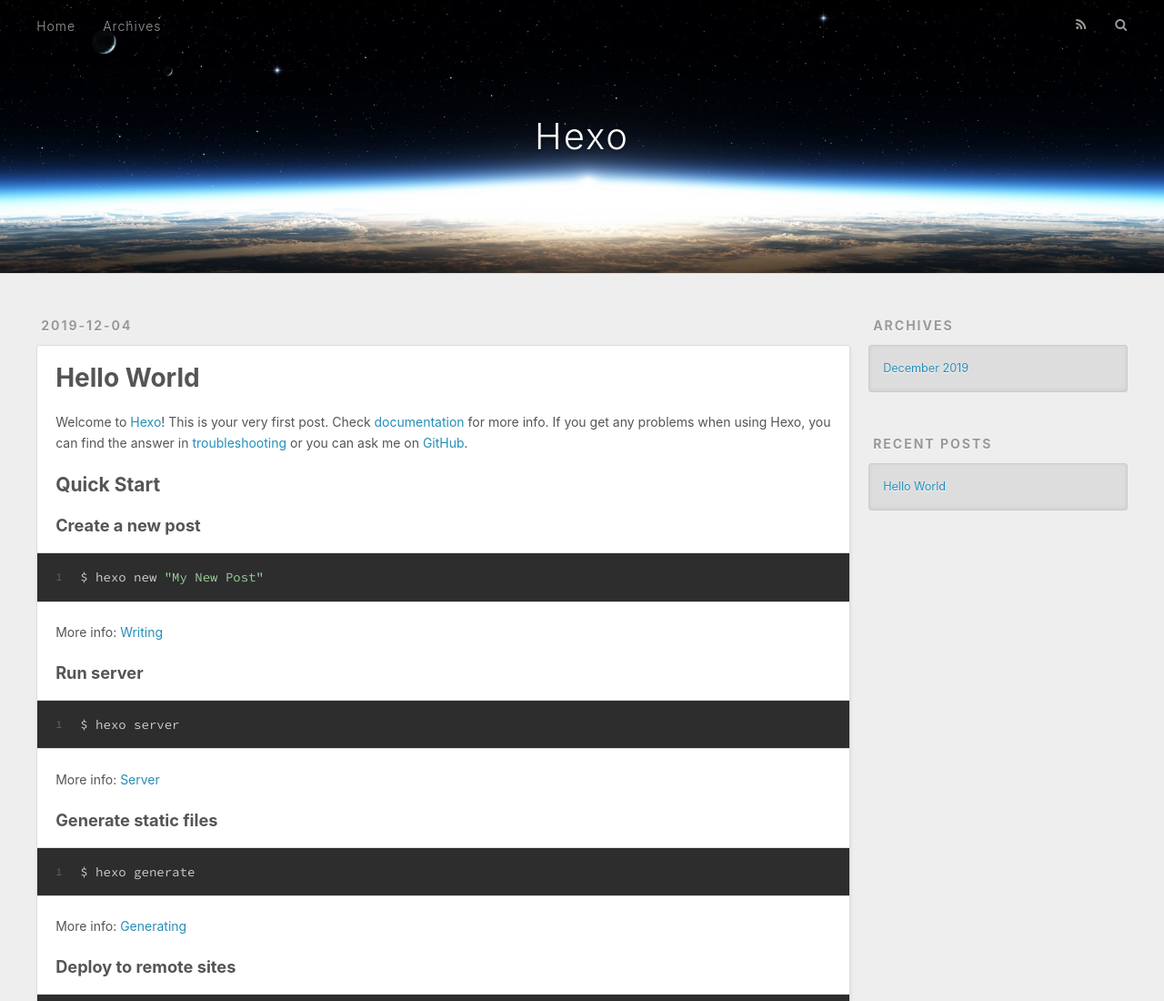
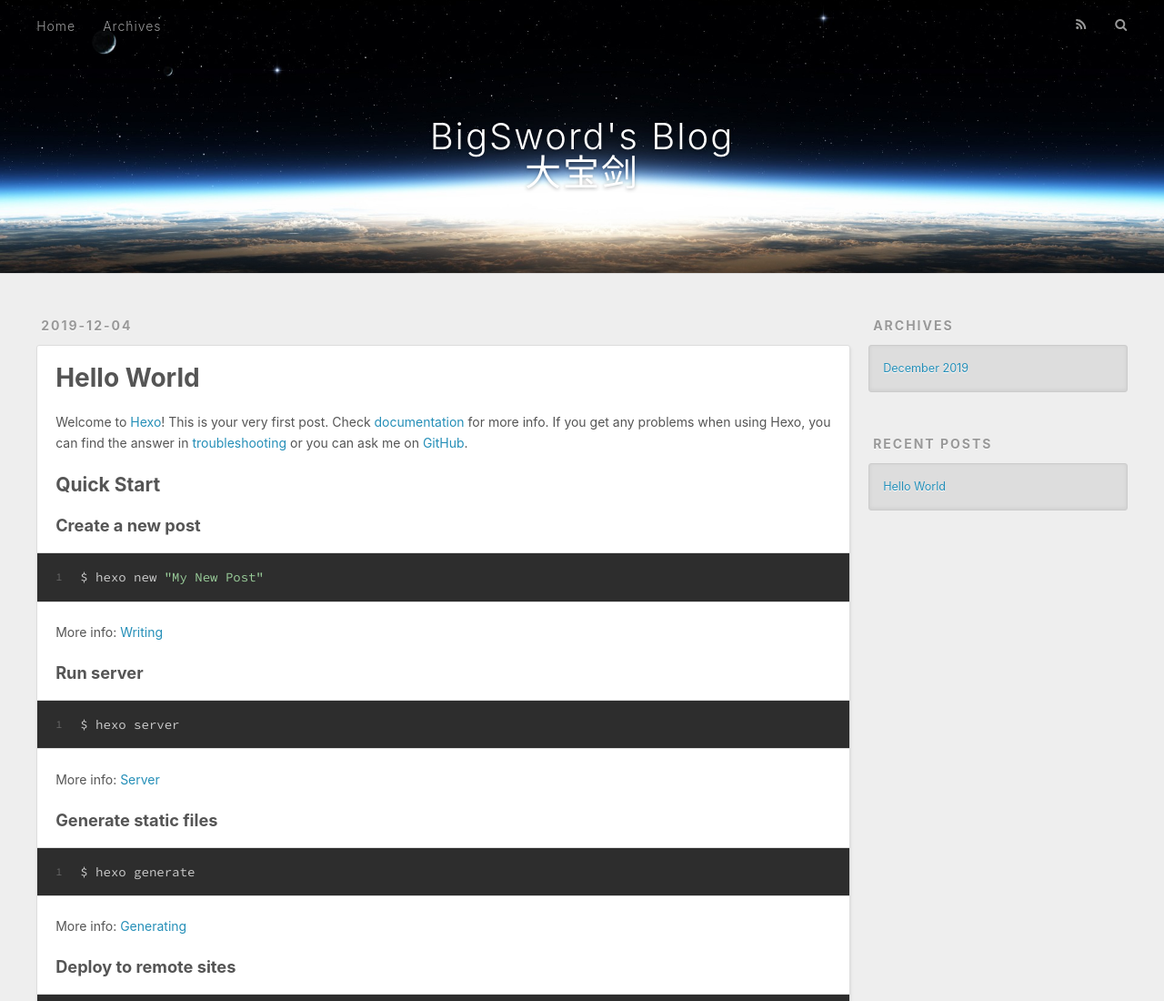
Before and after one commit to zcsmile/zcsmile.github.io, a plain HTML site: page index.html in a window 1280 px wide. Shown: the top 1100 px of the page at 91% size. Drawn offline with nearby package versions, Linux system fonts and the light colour scheme.

Commit message:
Site updated: 2019-12-04 19:26:33

```diff
--- a/index.html
+++ b/index.html
@@ -33,7 +33,10 @@
   <div id="header-outer" class="outer">
     <div id="header-title" class="inner">
       <h1 id="logo-wrap">
-        <a href="/" id="logo">Hexo</a>
+        <a href="/" id="logo">BigSword's Blog</a>
+      </h1>
+      <h1 id="logo-wrap">
+        <a href="/" id="logo">大宝剑</a>
       </h1>
 
     </div>
```
